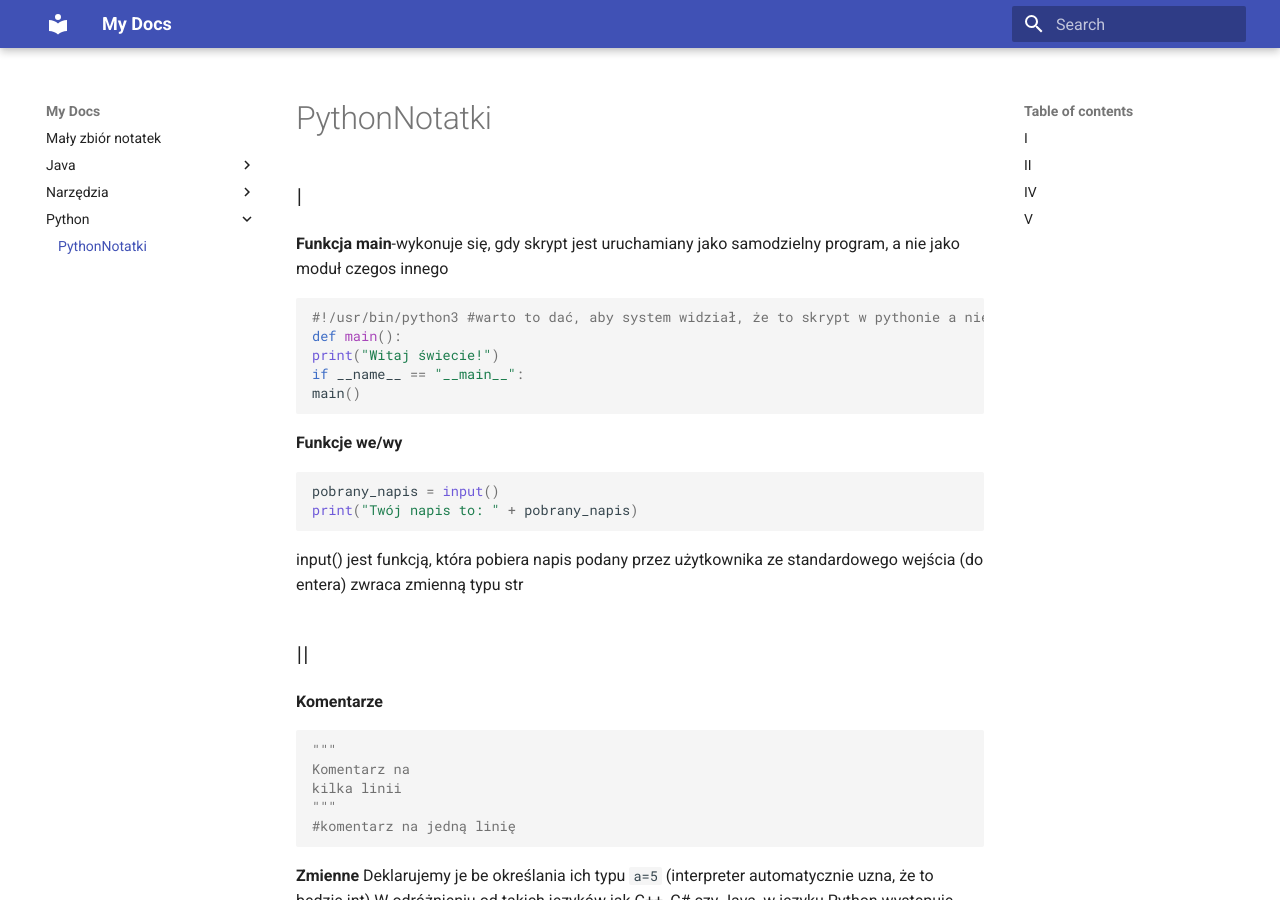
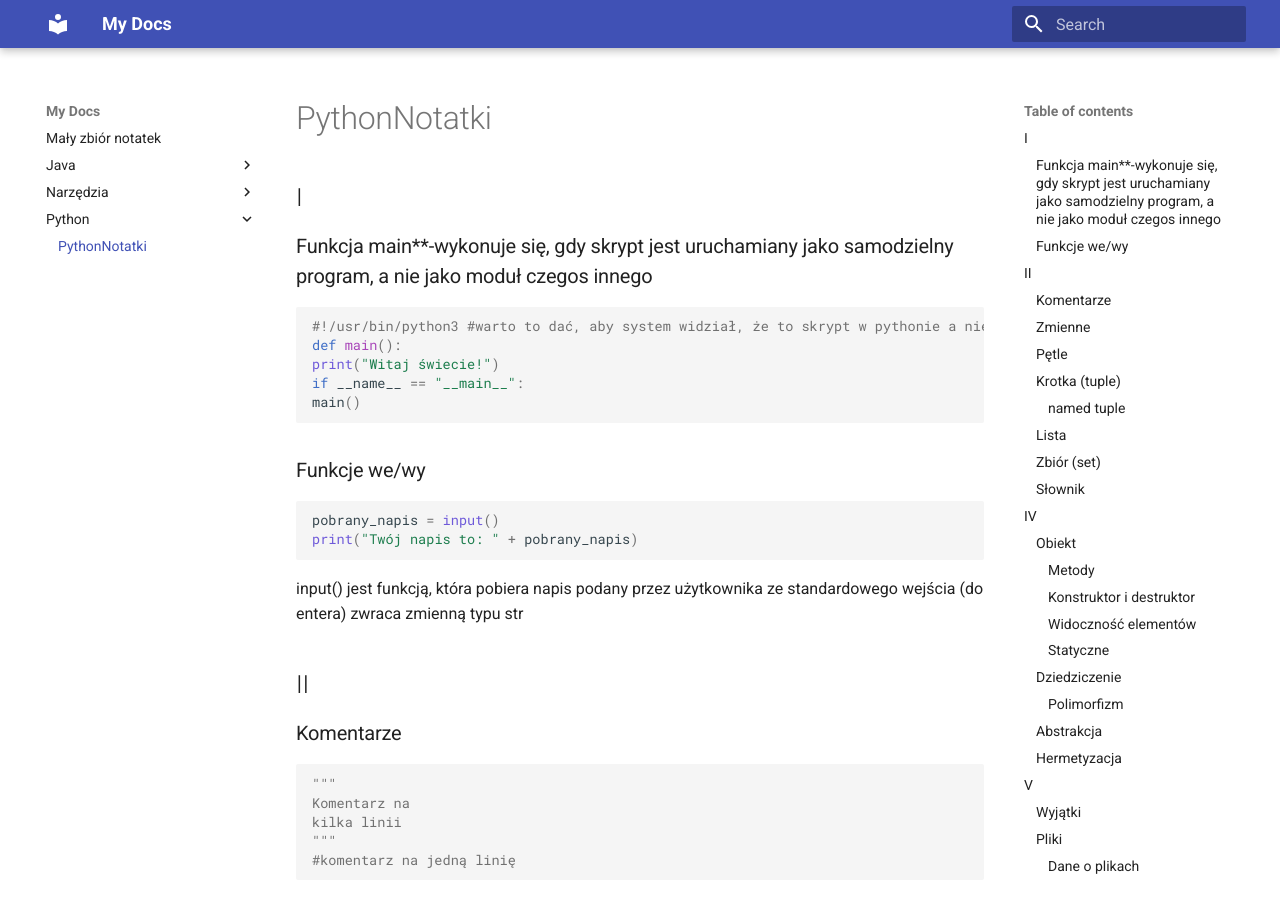
Before and after one commit to pktiuk/notatki_z_jezykow, an MkDocs documentation site: the page built from docs/Python/PythonNotatki.md, in a window 1280 px wide and 900 px high. Built offline with MkDocs 1.6.1 and Material for MkDocs 9.7.7, drawn with Linux system fonts in a browser that asks for light colours.

Commit message:
Zmiana pogrubień

````diff
--- a/docs/Python/PythonNotatki.md
+++ b/docs/Python/PythonNotatki.md
@@ -1,6 +1,6 @@
 # PythonNotatki
 ## I
-**Funkcja main**-wykonuje się, gdy skrypt jest uruchamiany jako samodzielny program, a nie jako moduł czegos innego
+### Funkcja main**-wykonuje się, gdy skrypt jest uruchamiany jako samodzielny program, a nie jako moduł czegos innego
 ```python
 #!/usr/bin/python3 #warto to dać, aby system widział, że to skrypt w pythonie a nie np. w shellu
 def main():
@@ -8,14 +8,14 @@ print("Witaj świecie!")
 if __name__ == "__main__":
 main()
 ```
-**Funkcje we/wy**
+### Funkcje we/wy
 ```python
 pobrany_napis = input()
 print("Twój napis to: " + pobrany_napis)
 ```
  input() jest funkcją, która pobiera napis podany przez użytkownika ze standardowego wejścia (do entera) zwraca zmienną typu str
 ## II
-**Komentarze**
+### Komentarze
 ```python
 """
 Komentarz na
@@ -23,7 +23,7 @@ kilka linii
 """
 #komentarz na jedną linię
 ```
-**Zmienne**
+### Zmienne
 Deklarujemy je be określania ich typu `a=5` (interpreter automatycznie uzna, że to będzie int)
 W odróżnieniu od takich języków jak C++, C# czy Java, w języku Python występuje typowanie dynamiczne. Oznacza to, że konkretny identyfikator, konkretna zmienna, np. a, może raz przechowywać napis ("Ala ma kota") by po chwili przechowywać liczbę całkowitą (3).
 Do sprawdzania typu danych służy funkcja `type()`.
@@ -83,7 +83,7 @@ else: #gdy zaden z warunkow nie byl prawdziwy
     instrukcja7
     instrukcja8
 ```
-**Pętle**
+### Pętle
 Po `for` (`foreach`) może się znajdować lista (obrót dla każdego elementu)
 Po while warunek logiczny (obroty dopóki prawda)
 ```python
@@ -123,7 +123,7 @@ Argumenty nazwane Możemy podawać argumenty w dowolnej kolejności, gdy podamy
 print(potega(wykladnik = 4, podstawa = 3))
 ## 81
 ```
-**Krotka (tuple)**
+### Krotka (tuple)
 Pewną specyficzną dla języka Python strukturą jest krotka. Polega ona na grupowaniu paru wartości w jeden byt. Warto zaznaczyć, że krotka, która raz została stworzona, nie może być modyfikowana: nie możemy podmienić jednej ze składowych krotki
 ```python
 krotka = (2,3)
@@ -151,7 +151,7 @@ def f(x):
     y2 = y0 ** y3
     return (y0, y1, y2)
 ```
-**named tuple**
+#### named tuple
 Specjalne obiekty działające jak krotki i kompatybilne z nimi.
 ```python
 from collections import namedtuple
@@ -166,7 +166,7 @@ line_length = sqrt((pt1[0]-pt2[0])**2 + (pt1[1]-pt2[1])**2)
 x1, y1 = pt1
 ```
 
-**Lista**
+### Lista
 Podobną, przynajmniej na pozór, strukturą danych do krotki jest lista. Tutaj także możemy grupować dane oraz nie muszą one być tego samego typu. Jednak główną różnicą jest to, że listę możemy modyfikować. Możemy dodawać nowe elementy czy zastępować dotychczasowe.
 ```python
 lista = [1, False, "Napis"]
@@ -252,7 +252,7 @@ print("a" < "b")
 Więcej na:
 https://www.kodolamacz.pl/blog/wyzwanie-python-3-algorytmy-i-struktury-danych/
 
-**Zbiór (set)**
+### Zbiór (set)
 to tablica (tyle, że bez indeksowania), w których nie ma dwóch lub więcej identycznych elementów. (jest szybszy od listy)
 ```python
 zbiorPusty = set()
@@ -284,7 +284,7 @@ Można zapytać, czy jeden zbiór jest podzbiorem drugiego
 print({1, 5}.issubset({1, 5, 9}))
 ## True
 ```
-**Słownik**
+### Słownik
 Jest to rozszerzenie idei zbioru.
 Słownik zawiera pary klucz-wartość. Wyszukiwanie po kluczu jest szybkie, tak jak w zbiorze, jednak gdy już odnajdziemy klucz, możemy odzyskać także stowarzyszoną z nim wartość. Gdy usuniemy ze słownika wartości, a zostawimy same klucze, otrzymamy zbiór. Tak jak w zbiorze, w słowniku klucze nie mogą się powtarzać.
 ```python
@@ -321,7 +321,7 @@ print(wartosc)
 print("-----")
 ```
 ## IV
-**Obiekt**
+### Obiekt
 ```python
 class Osoba: #Definicja klasy o nazwie Osoba
     ile = 0 # pole statyczne
@@ -340,11 +340,11 @@ class Osoba: #Definicja klasy o nazwie Osoba
     def policz():
         return Osoba.ile
 ```
-**Metody**
+#### Metody
 Metodę możemy poznać min. także po pierwszym argumencie: `self`.
 W języku Python metody przyjmują jako pierwszy parametr obiekt, na rzecz którego są wywoływane. W samym wywołaniu nie musimy go sami podawać. Wystarczy, że metoda jest napisana po kropce. Następnie następują trzy zwykłe parametry: imie, nazwisko oraz wiek.
 
-**Konstruktor i destruktor**
+#### Konstruktor i destruktor
 Jest to taka metoda, która jest wywoływana, gdy obiekt jest tworzony. Jej celem jest zainicjowanie pól w instancji. Tu są definiowane parametry klasy.
 Konstruktor poznajemy po jego specjalnej nazwie: `__init__`.
 Analogicznie działa destruktor (nazwa: `__del__`)
@@ -354,18 +354,18 @@ Jan = Osoba("Jan", "Nowak", 48)
 Jan = None #Wymuszenie destrukcji obiektu
 ```
 
-**Widoczność elementów**
+#### Widoczność elementów
 W języku Python nie ma pól prywatnych w klasie: nie jesteśmy w stanie w praktyce czegokolwiek “ukryć”. Jednak są pewne zasady nazewnictwa, które działają raczej na zasadzie porozumienia, niż będące prawdziwą barierą. I tak, gdy poprzedzimy nazwę jednym znakiem podkreślenia `_`, oznajmiamy, że dany element nie jest uwzględniony w dokumentacji, może się zmienić, raczej nie należy z niego korzystać, a środowisko programistyczne nie będzie nam go podpowiadać. Przykładowo pole `_imie`, np. `self._imie`, czy `self._metoda()`.
 
 Gdy użyjemy dwóch znaków podkreślenia `__`, zachowanie jest trochę inne: dane pole czy metoda nie będzie widoczna pod tą nazwą wcale, ale za to będzie można się do niego odwołać (dla nazwy `__element`) poprzez `_nazwaklasy.__element`.
 
-**Statyczne**
+#### Statyczne
 Dla odmiany są one tworzone poza konstruktorem. Do pola tego odwołujemy się poprzez nazwę klasy. Np `Osoba.ile`
 Sama metoda statyczna ma nad sobą napis `@staticmethod`. To tzw. dekorator. Dekoratory (zaczynające się od `@`) służą do modyfikacji definiowanej funkcji lub metody w określony sposób. W ten właśnie sposób oznaczamy metodę statyczną.
 Metoda statyczna nie może odwoływać się do instancyjnych pól (czyli tych zwykłych, jak imie z poprzedniego przykładu), a jedynie do statycznych. Wynika to z faktu, że metoda statyczna nie jest wywoływana na rzecz konkretnego obiektu, który by takie właśnie pola miał.
 
 
-Dziedziczenie
+### Dziedziczenie
 ```python
 class Zwierze:
     def __init__(self, nazwa, wiek, waga):
@@ -401,7 +401,7 @@ class Papuga(Zwierze):
 
 
 
-**Polimorfizm**
+#### Polimorfizm
 Pozwala na używanie klasy dziedziczącej wszędzie tam, gdzie może być użyta klasa bazowa.
 Oznacza to, że instancja klasy dziedziczącej jest uznawana za instancję klasy bazowej. W języku Python sprawdzenie przynależności danego obiektu do klasy wykonuje się metodą isinstance():
 ```python
@@ -428,7 +428,7 @@ if __name__ == "__main__":
 ## isinstance(jakis_zwierz, Papuga): False
 ```
 
-**Abstrakcja**
+### Abstrakcja
 Uniemożliwia tworzenie instancji danej klasy. Przydatne przy klasach bazowych
 ```python
 class Zwierze(ABC):
@@ -456,7 +456,7 @@ Niestety, mechanizm klas i metod abstrakcyjnych (klasa jest abstrakcyjna gdy ma
 
 Zwróćmy uwagę na ten zaawansowany mechanizm: w klasie Zwierze tworzymy metodę, zakładamy, co ta metoda będzie zwracać, a następnie korzystamy z niej w innej metodzie, pomimo, że prawdziwa jej implementacja nastąpi dopiero w klasie pochodnej. Dzięki temu musimy napisać mniej kodu w klasach pochodnych: musimy jedynie zaimplementować metodę nazwa_gatunku(), jednak nie musimy już od zera pisać kodu na przedstawienie zwierzęta. Jedynie w klasie Papuga, gdzie wprowadziliśmy nowe pole, dopisujemy kod odpowiedzialny za wypisanie jego wartości.
 
-**Hermetyzacja**
+### Hermetyzacja
 Polega na odcinanie użytkownikowi dostępu do pól, aby operował tylko metodami klasy.
 Jednak oczywiście używanie metod, zwłaszcza z przedrostkiem get_ czy set_, jest mniej wygodne. Dlatego nowoczesne języki programowania umożliwiają tworzenie tzw. właściwości (ang. property). Z punktu widzenia możliwości, są to po prostu metody, jednak z punktu widzenia zapisu i wygody, przypominają one pola.
 ```python
@@ -491,7 +491,7 @@ if __name__ == "__main__":
 ```
 
 ## V
-**Wyjątki**
+### Wyjątki
 ```python
 def silnia(n):
     if n < 0:
@@ -514,7 +514,7 @@ Gdy spodziewamy się, że dany fragment kodu może rzucać wyjątkami, opakowuje
 
 Listę wbudowanych klas wyjątków znajdziemy pod docs.python.org/3/library/exceptions.html. Szczególnej uwadze polecamy IndexError, gdy odwołujemy się do nieistniejącego elementu listy, FileNotFoundError, gdy plik nie istnieje, ZeroDivisionError dla dzielenia przez zero i wymieniony w przykładzie ValueError, gdy argumenty funkcji są błędne
 
-**Pliki**
+### Pliki
 ```python
 sciezka_do_pliku = r"C:\przykladowy.txt"
 #r sprawia, że / nie jest znakiem specjalnym
@@ -549,7 +549,7 @@ With open flagi:
 -`w` -write otiwera plik (i nadpisuje, jeżeli tam już coś jest)
 -`a` -append (otiwera do zapisu i zaczyna na końcu tzn dopisuje)
 
-**Dane o plikach**
+#### Dane o plikach
 ```python
 import os
 print(os.path.exists(sciezka_do_pliku))
@@ -573,7 +573,7 @@ print(data_modyfikacji)
 
 
 
-**Testy z doctest**
+### Testy z doctest
 Jest to sposób na pisanie testów funkcji w jej definicji
 
 Składnia:
````
